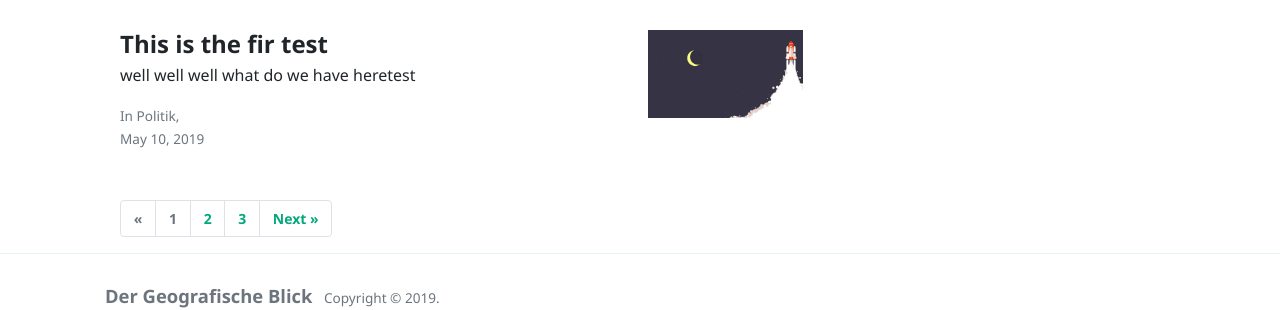
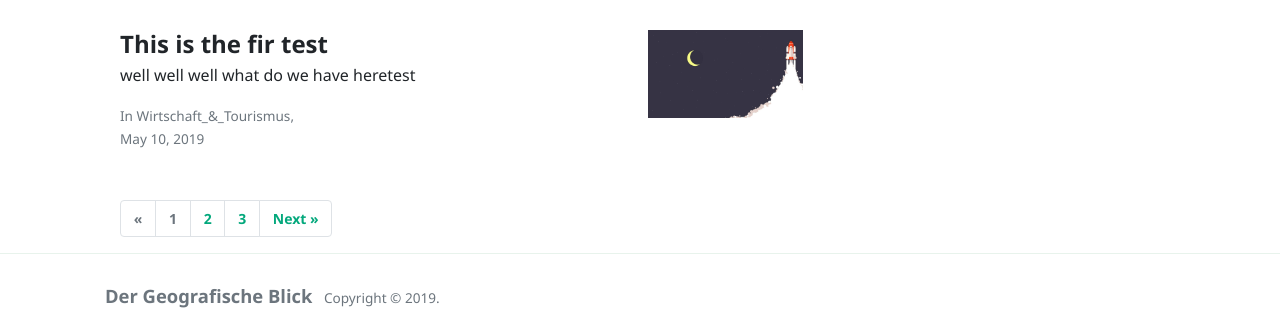
Before and after one commit to geoblick/blog_geo, a Jekyll site: the page built from index.html, in a window 1280 px wide and 900 px high, scrolled down 1962 px. Shown: the part 563-873 px from the top of the window. Built offline with Jekyll 4.4.1, drawn with Linux system fonts in a browser that asks for light colours; nearby versions of some CDN libraries; a script that is not in the unit is left out; the list of posts is cut into pages by our own code.

Commit message:
Update Blog “2019-05-10-this-is-the-fir-test”

```diff
--- a/_posts/2019-05-10-this-is-the-fir-test.md
+++ b/_posts/2019-05-10-this-is-the-fir-test.md
@@ -2,8 +2,7 @@
 layout: post
 author: arthur
 title: This is the fir test
-categories:
-  - Politik
+categories: Wirtschaft_&_Tourismus
 date: 2019-05-10T16:31:44.385Z
 tags: health environment
 image: assets/images/700862.jpg
```
